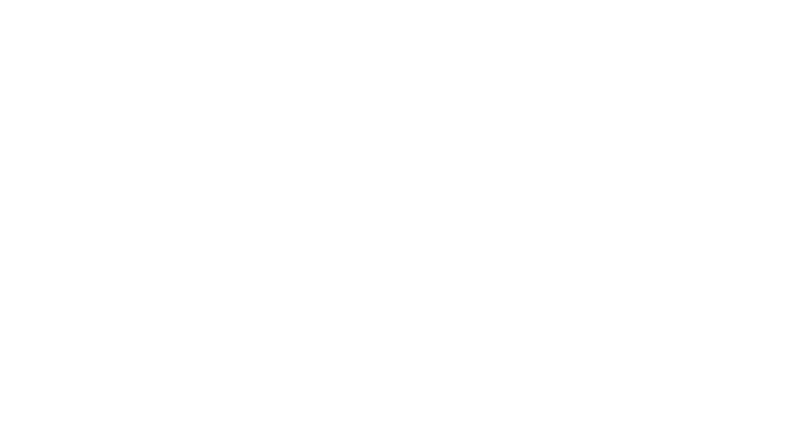
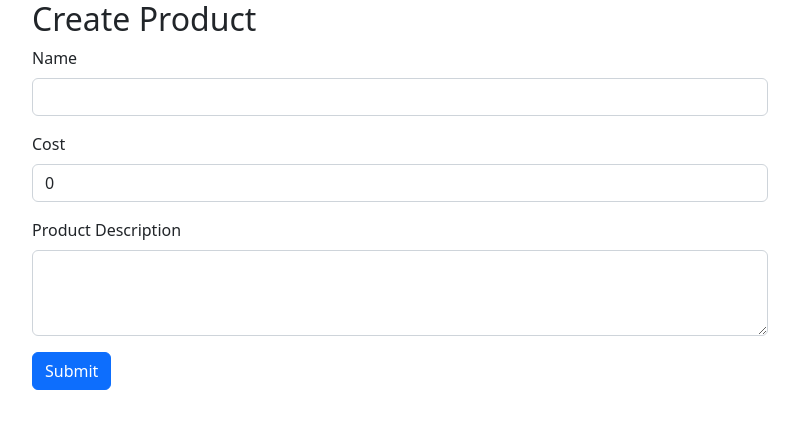
Before and after one commit to GhaliMahdi/Shopping-Cart-MERN-Client, a React (Vite) app: page /create-product in a window 1280 px wide. Before the commit this address had no page. Shown: the top 428 px of the page, without its empty margins (240-1039 px from the left). Built offline with nearby package versions, Linux system fonts and the light colour scheme.

Commit message:
Created the createProduct component and added Axios to be able to send data to the API, also styled the form using react-bootstrap

```diff
--- a/package.json
+++ b/package.json
@@ -9,6 +9,7 @@
     "preview": "vite preview"
   },
   "dependencies": {
+    "axios": "^1.2.2",
     "bootstrap": "^5.2.3",
     "localforage": "^1.10.0",
     "match-sorter": "^6.3.1",
--- a/src/App.jsx
+++ b/src/App.jsx
@@ -1,5 +1,6 @@
 import { Routes, Route } from "react-router-dom"
 import Home from './Home'
+import CreateProduct from "./pages/createProduct"
 
 
 function App() {
@@ -8,8 +9,7 @@
     <div className="App">
        <Routes>
           <Route path="/" element={ <Home /> } />
-          <Route path="about" element={ 'About' } />
-          <Route path="contact" element={ 'Contact' } />
+          <Route path="/create-product" element={ <CreateProduct /> } />
       </Routes>
     </div>
   )
--- /dev/null
+++ b/src/pages/createProduct.jsx
@@ -0,0 +1,77 @@
+import Button from 'react-bootstrap/Button';
+import Form from 'react-bootstrap/Form';
+import Container from 'react-bootstrap/Container';
+import Row from 'react-bootstrap/Row';
+import Col from 'react-bootstrap/Col';
+import { useState } from 'react';
+import axios from "axios";
+
+const DEFAULT_FORM_OBJECT = {
+    name: "",
+    cost: 0,
+    description: ""
+};
+
+function CreateProduct() {
+    const [form, setForm] = useState(DEFAULT_FORM_OBJECT)
+
+    const updateFormValue = (key, value) => {
+        setForm({
+            ...form,
+            [key]: value
+        })
+    };
+
+    const createProduct = async (e) => {
+        e.preventDefault();
+        await axios.post('http://localhost:3000/products', form);
+        setForm(DEFAULT_FORM_OBJECT);
+    }
+  return (
+    <Container>
+        <Row>
+            <Col></Col>
+            <Col xs={8}>
+            <h2>Create Product</h2>
+            <Form onSubmit={createProduct}>
+            <Form.Group className="mb-3" controlId="formName">
+                <Form.Label>Name</Form.Label>
+                <Form.Control
+                    onChange={(e) => {
+                        updateFormValue('name', e.currentTarget.value)
+                    }}
+                    type="name"
+                    value={form.name} />
+            </Form.Group>
+
+            <Form.Group className="mb-3" controlId="formCost">
+                <Form.Label>Cost</Form.Label>
+                <Form.Control
+                    onChange={(e) => {
+                        updateFormValue('cost', e.currentTarget.value)
+                    }}
+                    type="number"
+                    value={form.cost} />
+            </Form.Group>
+            <Form.Group className="mb-3" controlId="formDescription">
+                <Form.Label>Product Description</Form.Label>
+                <Form.Control
+                    onChange={(e) => {
+                        updateFormValue('description', e.currentTarget.value)
+                    }}
+                    as="textarea"
+                    rows={3}
+                    value={form.description} />
+            </Form.Group>
+            <Button variant="primary" type="submit">
+                Submit
+            </Button>
+            </Form>
+            </Col>
+            <Col></Col>
+        </Row>
+    </Container>
+  )
+}
+
+export default CreateProduct
```
Also changed, not shown: 1 other file (tests, documents, lock files or other folders).
